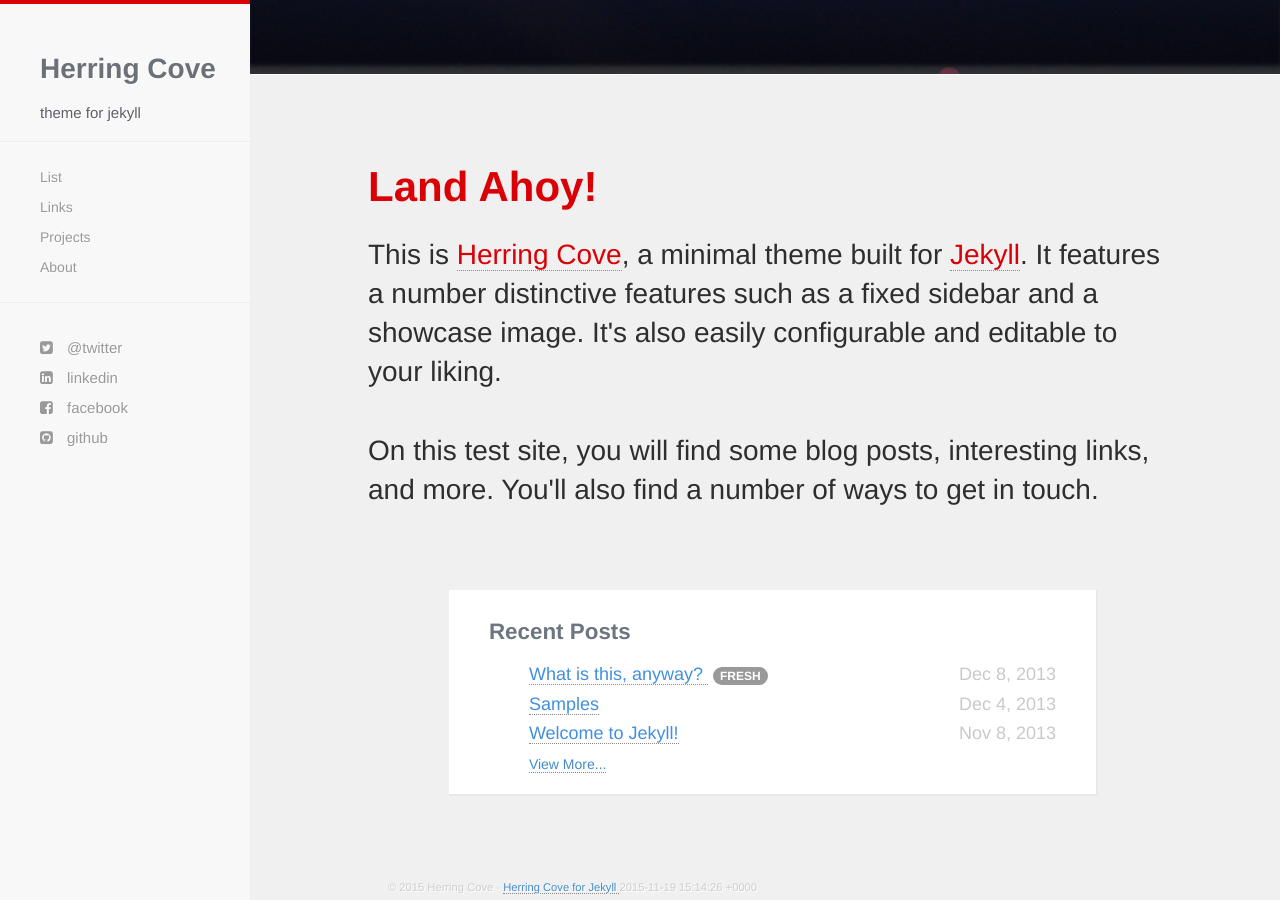
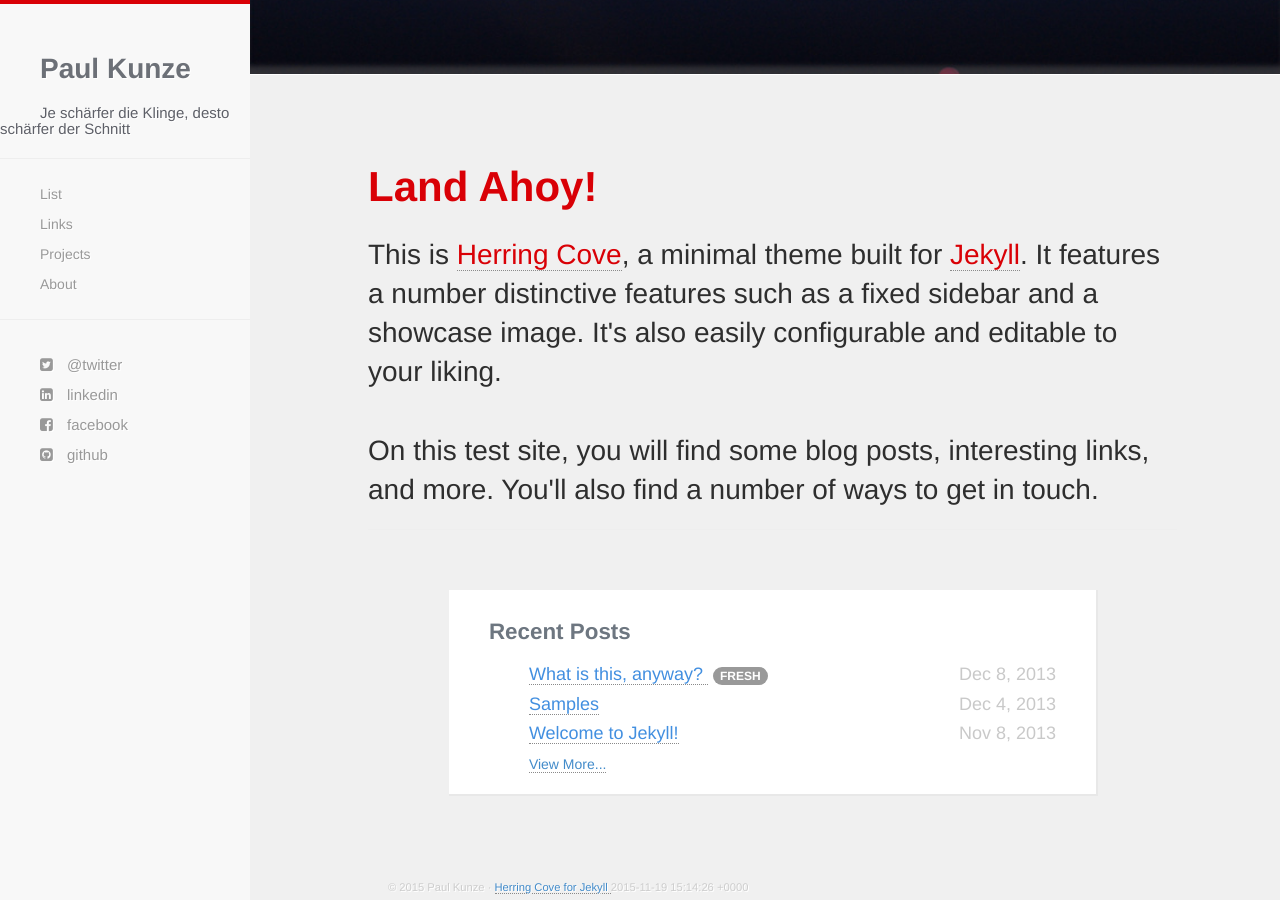
Before and after one commit to pkunze/pkunze.github.io, a Jekyll site: the page built from index.html, in a window 1280 px wide and 900 px high, scrolled down 629 px. Built offline with Jekyll 4.4.1, drawn with Linux system fonts in a browser that asks for light colours; nearby versions of some CDN libraries; Markdown is read by kramdown in place of the engine named in the settings.

Commit message:
updated config

```diff
--- a/_config.yml
+++ b/_config.yml
@@ -1,14 +1,13 @@
-name: Herring Cove
-author: Herring Cove
+name: Paul Kunze
+author: Paul Kunze
 baseurl: http://pkunze.github.io/
-description: theme for jekyll
-github: http://www.github.com/arnp
-twitter: http://www.twitter.com/
-facebook: http://www.facebook.com
-linkedin: http://www.linkedin.com
-email: rnpatel[at]me.com
+description: Je schärfer die Klinge, desto schärfer der Schnitt
+github: http://www.github.com/pkunze
+twitter: http://www.twitter.com/iamdabei
+facebook: http://www.facebook.com/paulkunze1
+email: pkunze[at]hotmail.de
 location: 42°2'16"N   70°12'47"W
-disqus: diqus-username
+disqus: paulkunze
 
 ##Make sure to edit the above fields, especially for disqus.
 
```
